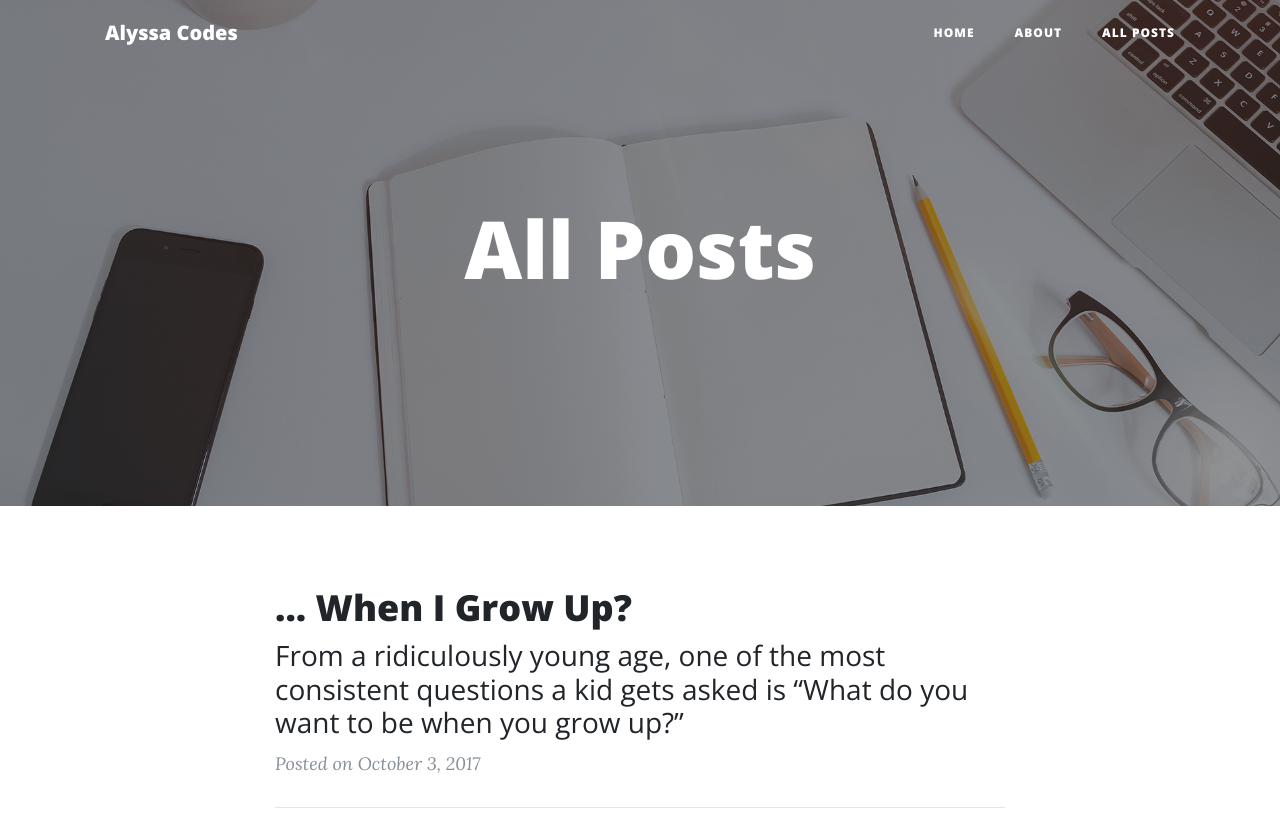
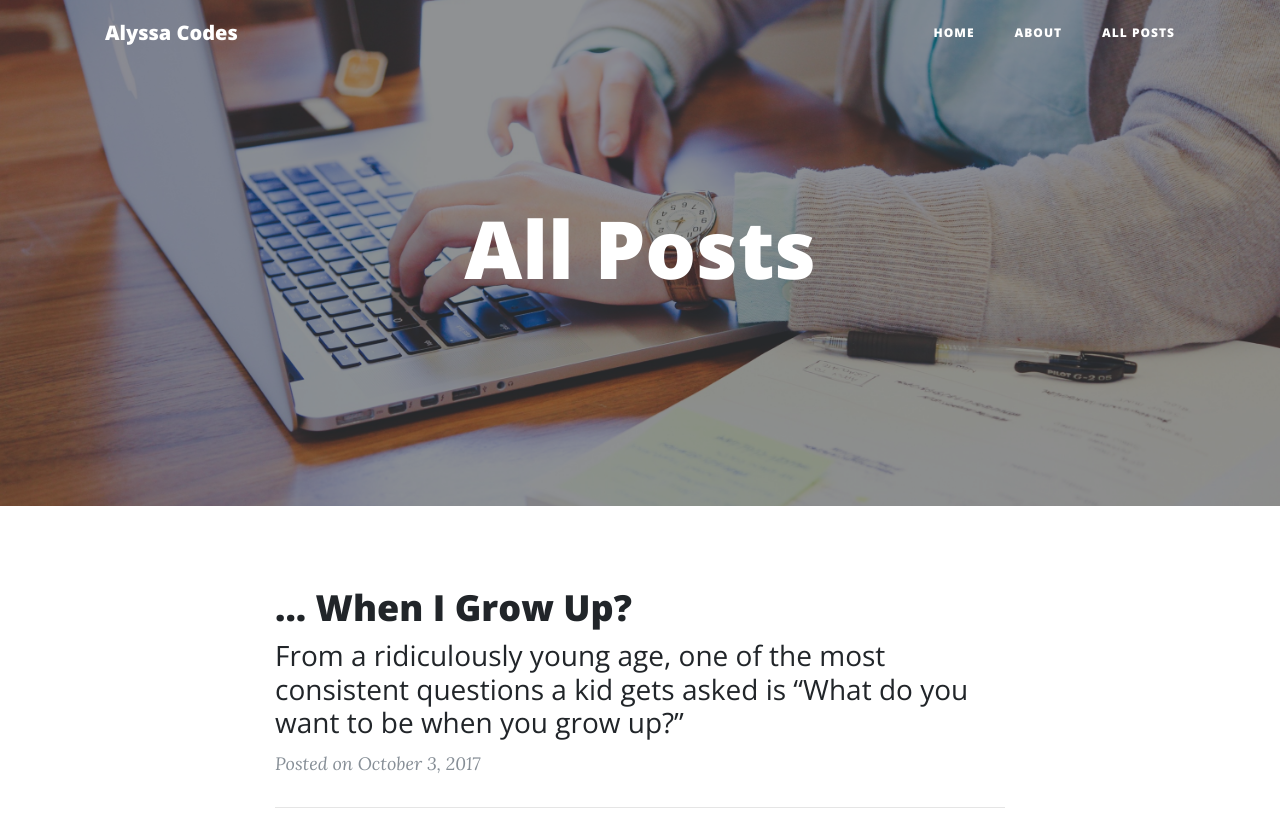
Before and after one commit to alyssaswatson/alyssa_watson_blog, a website: page all_posts.html in a window 1280 px wide. Shown: the top 827 px of the page. Drawn offline with nearby package versions, Linux system fonts and the light colour scheme.

Commit message:
changing image

```diff
--- a/all_posts.html
+++ b/all_posts.html
@@ -52,7 +52,7 @@
     </nav>
 
     <!-- Page Header -->
-    <header class="masthead" style="background-image: url('img/home-bg.jpg')">
+    <header class="masthead" style="background-image: url('img/student-849825.jpg')">
       <div class="overlay"></div>
       <div class="container">
         <div class="row">
```
